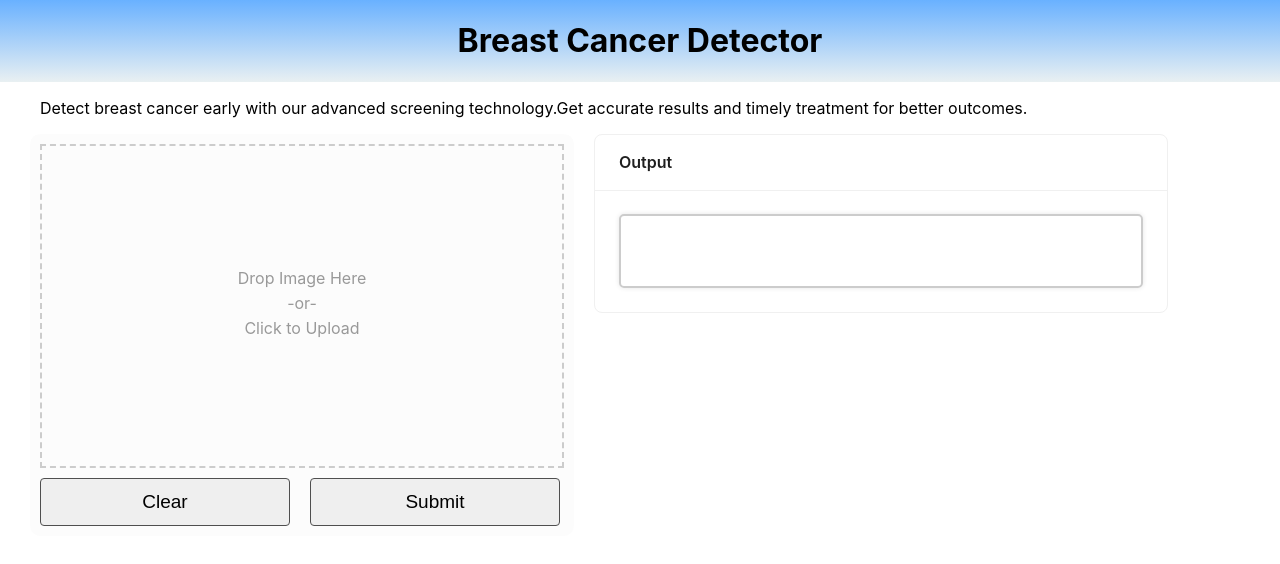
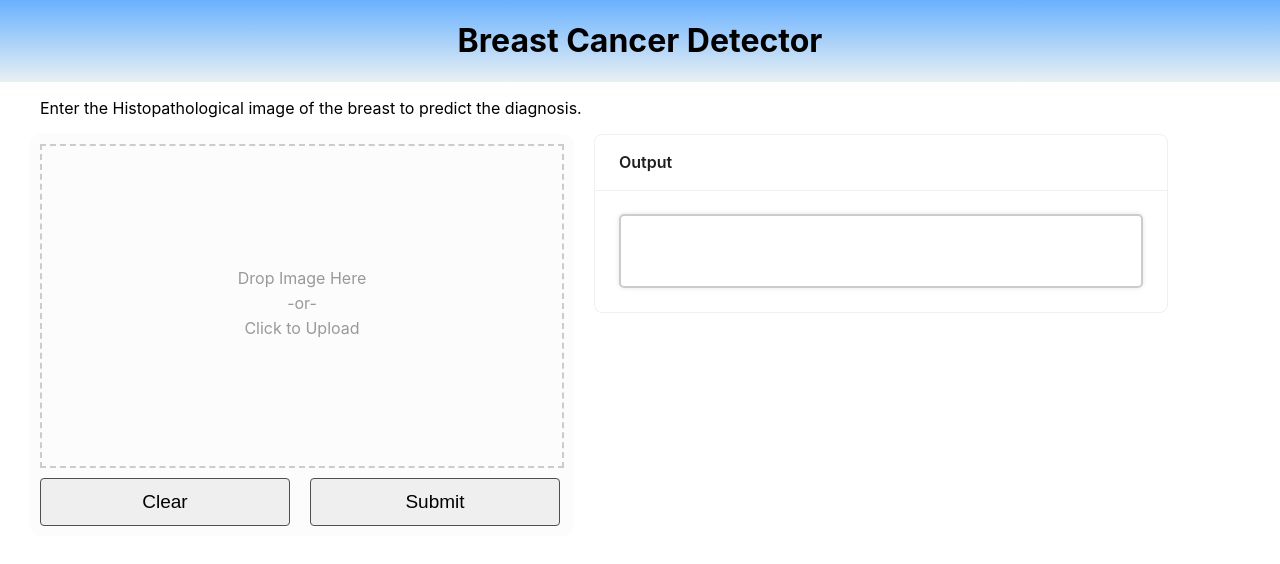
Before and after one commit to xshamrose/RAYi-AI, a React (Create React App) app in the folder client/: page /BreastCancerDetector-app in a window 1280 px wide. Shown: the top 564 px of the page. Built offline with nearby package versions, Linux system fonts and the light colour scheme.

Commit message:
content change

```diff
--- a/client/src/pages/Candetect.js
+++ b/client/src/pages/Candetect.js
@@ -86,8 +86,8 @@ function Candetect() {
       </div>
 
       <p style={{ marginLeft: "40px" }}>
-        Detect breast cancer early with our advanced screening technology.Get
-        accurate results and timely treatment for better outcomes.
+        Enter the Histopathological image of the breast to predict the
+        diagnosis.
       </p>
 
       <div className="overallContainer">
```
